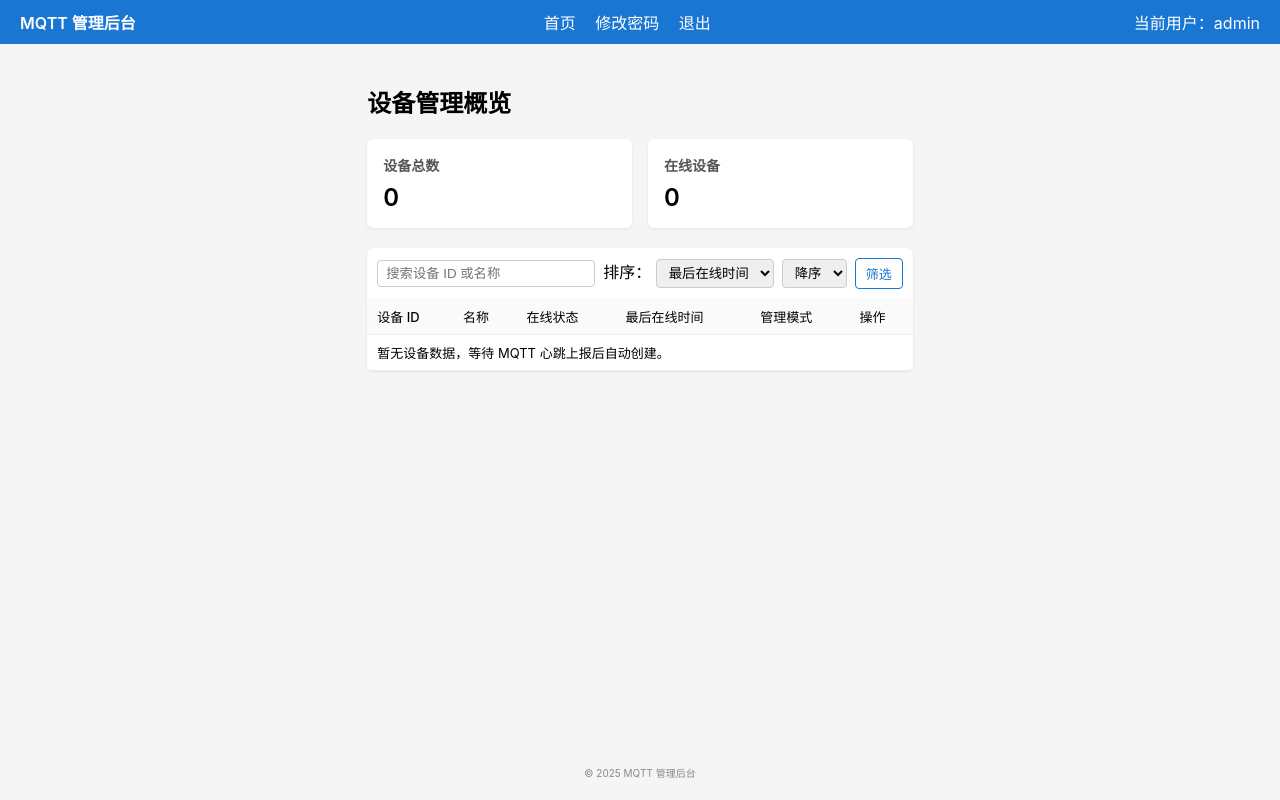
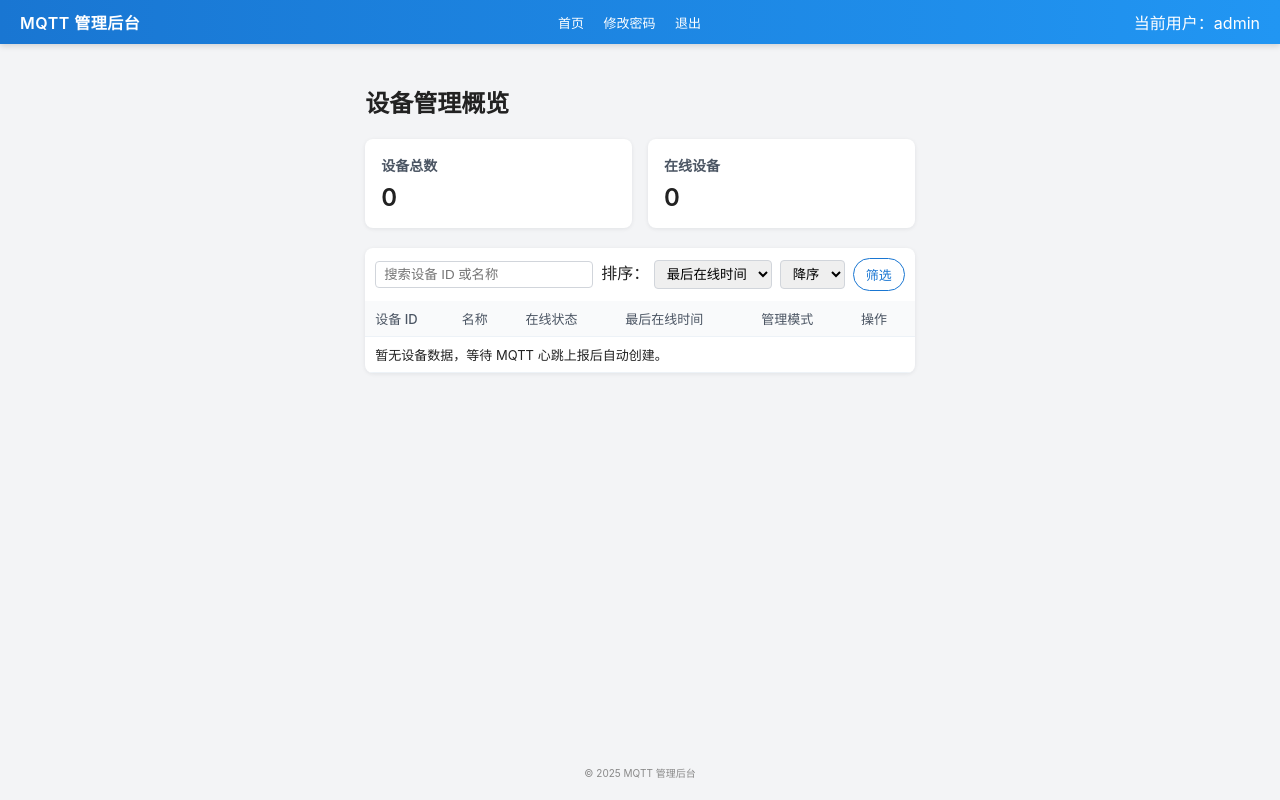
Before and after one commit to jxingnian/xn_esp32_coze_chat_watering, a PHP site: page /index.php in a window 1280 px wide. Run offline with PHP 8.4, Linux system fonts and the light colour scheme; the visitor is signed in with stand-in values (Sample User, id 1); data that the repository does not hold is empty.

Commit message:
页面优化

```diff
--- a/xn_mqtt_server/device_manage.php
+++ b/xn_mqtt_server/device_manage.php
@@ -79,7 +79,7 @@ if (!empty($device['meta_json'])) {
 
 include __DIR__ . '/header.php';
 ?>
-<h2>设备管理：<?php echo htmlspecialchars($device['device_id'], ENT_QUOTES, 'UTF-8'); ?></h2>
+<h2 class="page-title">设备管理：<?php echo htmlspecialchars($device['device_id'], ENT_QUOTES, 'UTF-8'); ?></h2>
 <p>
     在线状态：
     <?php if ($online): ?>
--- a/xn_mqtt_server/header.php
+++ b/xn_mqtt_server/header.php
@@ -9,40 +9,56 @@ $user = xn_current_user();
     <title>MQTT 管理后台</title>
     <meta name="viewport" content="width=device-width, initial-scale=1">
     <style>
-        body { margin: 0; font-family: -apple-system, BlinkMacSystemFont, 'Segoe UI', sans-serif; background: #f5f5f5; }
+        body { margin: 0; font-family: -apple-system, BlinkMacSystemFont, 'Segoe UI', sans-serif; background: #f3f4f6; color:#222; }
         a { color: #1976d2; text-decoration: none; }
         a:hover { text-decoration: underline; }
         .layout { min-height: 100vh; display: flex; flex-direction: column; }
-        .header { background: #1976d2; color: #fff; padding: 10px 20px; display: flex; align-items: center; justify-content: space-between; }
-        .logo { font-weight: 600; }
-        .nav a { margin-right: 15px; color: #fff; }
+        .header { background: linear-gradient(90deg,#1976d2,#2196f3); color: #fff; padding: 10px 20px; display: flex; align-items: center; justify-content: space-between; box-shadow: 0 2px 6px rgba(0,0,0,0.15); }
+        .logo { font-weight: 600; letter-spacing: 0.5px; }
+        .nav a { margin-right: 15px; color: #fff; font-size: 13px; }
         .main { flex: 1; padding: 20px; max-width: 1100px; margin: 0 auto; box-sizing: border-box; }
         .footer { text-align: center; padding: 10px 0 20px; font-size: 12px; color: #888; }
+
+        .page-title { margin: 0 0 12px; font-size: 20px; font-weight: 600; color: #111827; }
+        .section { margin-top: 18px; }
+        .section-title { margin: 0 0 8px; font-size: 15px; font-weight: 600; color: #374151; }
+        .section-subtitle { margin: 0 0 10px; font-size: 13px; color: #6b7280; }
+
         .card-grid { display: flex; flex-wrap: wrap; gap: 16px; margin-bottom: 20px; }
-        .card { background: #fff; padding: 16px; border-radius: 6px; box-shadow: 0 1px 3px rgba(0,0,0,0.08); flex: 1; min-width: 220px; }
-        .card h3 { margin: 0 0 8px; font-size: 14px; color: #555; }
+        .card { background: #fff; padding: 16px; border-radius: 8px; box-shadow: 0 1px 4px rgba(15,23,42,0.08); flex: 1; min-width: 260px; box-sizing:border-box; }
+        .card h3 { margin: 0 0 8px; font-size: 14px; color: #4b5563; }
         .card .value { font-size: 24px; font-weight: 600; }
-        .table-wrapper { background: #fff; border-radius: 6px; box-shadow: 0 1px 3px rgba(0,0,0,0.08); overflow: hidden; }
+
+        .table-wrapper { background: #fff; border-radius: 8px; box-shadow: 0 1px 4px rgba(15,23,42,0.08); overflow: hidden; }
         table { border-collapse: collapse; width: 100%; font-size: 13px; }
-        th, td { padding: 8px 10px; border-bottom: 1px solid #eee; text-align: left; }
-        th { background: #fafafa; font-weight: 500; }
-        tr:nth-child(even) td { background: #fcfcfc; }
+        th, td { padding: 8px 10px; border-bottom: 1px solid #edf2f7; text-align: left; }
+        th { background: #f9fafb; font-weight: 500; color:#4b5563; }
+        tr:nth-child(even) td { background: #f9fafb; }
+
         .status-dot { display: inline-block; width: 9px; height: 9px; border-radius: 50%; margin-right: 4px; }
-        .status-online { background: #4caf50; }
-        .status-offline { background: #ccc; }
-        .badge { display: inline-block; padding: 2px 6px; border-radius: 4px; font-size: 11px; }
+        .status-online { background: #22c55e; }
+        .status-offline { background: #9ca3af; }
+
+        .badge { display: inline-block; padding: 2px 6px; border-radius: 999px; font-size: 11px; }
         .badge-manage-on { background: #ff9800; color: #fff; }
-        .badge-manage-off { background: #e0e0e0; color: #555; }
-        .btn { display: inline-block; padding: 5px 10px; font-size: 13px; border-radius: 4px; border: 1px solid #1976d2; color: #1976d2; background: #fff; cursor: pointer; }
+        .badge-manage-off { background: #e5e7eb; color: #4b5563; }
+
+        .btn { display: inline-block; padding: 6px 12px; font-size: 13px; border-radius: 999px; border: 1px solid #1976d2; color: #1976d2; background: #fff; cursor: pointer; transition: background 0.15s, color 0.15s, box-shadow 0.15s; }
         .btn-primary { background: #1976d2; color: #fff; }
         .btn-danger { border-color: #d32f2f; color: #d32f2f; }
+        .btn:hover { box-shadow: 0 1px 3px rgba(15,23,42,0.25); }
         .btn + .btn { margin-left: 6px; }
+
         .search-bar { margin-bottom: 10px; display: flex; flex-wrap: wrap; gap: 8px; align-items: center; }
-        .search-bar input[type="text"] { padding: 5px 8px; border-radius: 4px; border: 1px solid #ccc; min-width: 200px; }
-        .search-bar select { padding: 5px 8px; border-radius: 4px; border: 1px solid #ccc; }
-        .flash { padding: 10px 12px; border-radius: 4px; margin-bottom: 12px; font-size: 13px; }
-        .flash-error { background: #ffebee; color: #c62828; }
-        .flash-success { background: #e8f5e9; color: #2e7d32; }
+        .search-bar input[type="text"] { padding: 5px 8px; border-radius: 4px; border: 1px solid #d1d5db; min-width: 200px; }
+        .search-bar select { padding: 5px 8px; border-radius: 4px; border: 1px solid #d1d5db; }
+
+        .flash { padding: 10px 12px; border-radius: 6px; margin-bottom: 12px; font-size: 13px; }
+        .flash-error { background: #fef2f2; color: #b91c1c; }
+        .flash-success { background: #ecfdf3; color: #15803d; }
+
+        .input { padding: 5px 8px; border-radius: 4px; border: 1px solid #d1d5db; font-size: 13px; box-sizing:border-box; }
+        .form-group { margin-bottom: 6px; }
     </style>
 </head>
 <body>
```
Also changed, not shown: 1 other file.
